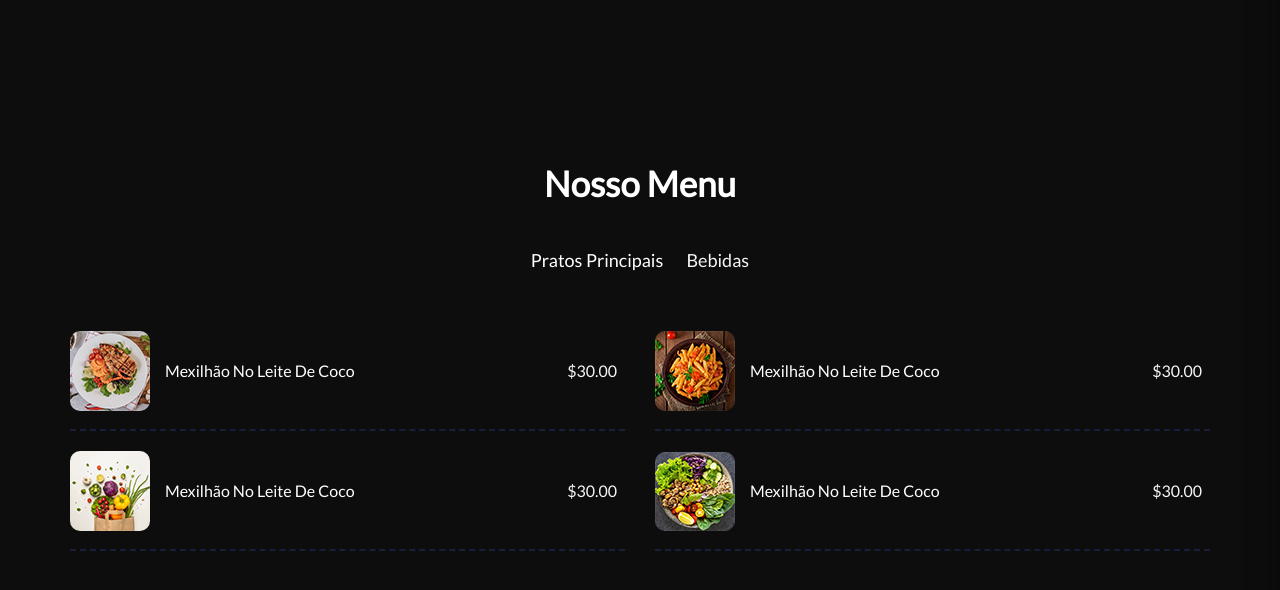
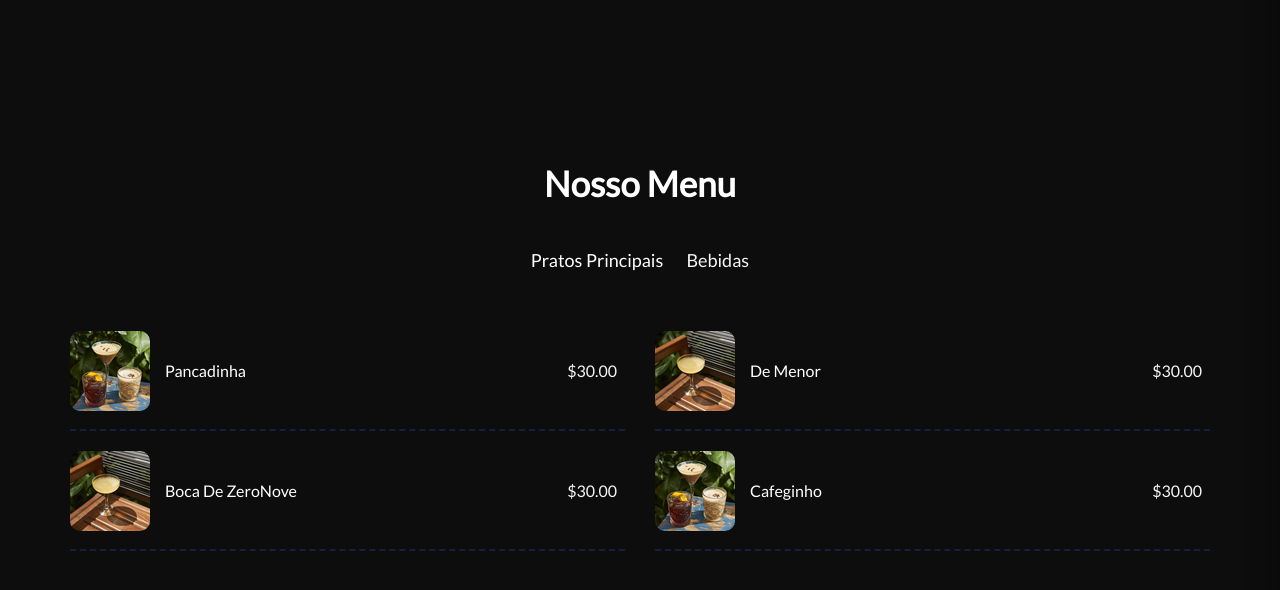
Before and after one commit to gustavo-hnrq/PRETO-Restaurante, a plain HTML site: page index.html in a window 1280 px wide. Both pictures are taken after a click on the button "Bebidas". Shown: the part 1366-1956 px from the top of the page. Drawn offline with nearby package versions, Linux system fonts and the light colour scheme; a web font is replaced by a local one.

Commit message:
Add files via upload

```diff
--- a/index.html
+++ b/index.html
@@ -27,7 +27,7 @@
             <ul>
               <li class="nav-item"><a href="#home">Início</a></li>
               <li class="nav-item"><a href="#about">Sobre</a></li>
-              <li class="nav-item"><a href="#our-menu">Menu</a></li>
+              <li class="nav-item"><a href="#nosso-menu">Menu</a></li>
               <li class="nav-item"><a href="#eventos-preto">Eventos</a></li>
               <li class="nav-item"><a href="#reserva">Reserva</a></li>
               <li class="nav-item"><a href="#footer">Contato</a></li>
@@ -47,7 +47,7 @@
             <p>Seja bem-vindo ao</p>
             <h1>PRETO</h1>
             <p>RESTAURANTE</p>
-            <a href="#our-menu" class="btn btn-default">Ver menu</a>
+            <a href="#nosso-menu" class="btn btn-default">Ver menu</a>
           </div>
         </div>
       </div>
@@ -74,7 +74,7 @@
             <p>
               Junte-se a nós nessa jornada culinária especial, onde as raízes se encontram e as histórias são contadas através dos sabores, tudo em um ambiente acolhedor e cativante.
             </p>
-            <a href="#our-menu" class="btn btn-default">Ver menu</a>
+            <a href="#nosso-menu" class="btn btn-default">Ver menu</a>
           </div>
           <div class="about-img" data-aos="fade-left" data-aos-duration="1000">
             <div class="image-box">
@@ -87,7 +87,7 @@
     <!-- seção sobre - fim-->
 
     <!-- seção menu - inicio -->
-    <section class="menu-section sec-padding pratos" id="our-menu">
+    <section class="menu-section sec-padding pratos" id="nosso-menu">
       <div class="container">
         <div class="row">
           <div class="section-title">
@@ -105,7 +105,7 @@
           <div class="menu-item" data-aos="fade-up-right" data-aos-duration="1000">
             <div class="menu-item-title op1">
               <img src="./images/menu/1.jpg" alt="menu">
-              <h3>Mexilhão no Leite de Coco</h3>
+              <h3>Arroz de Xinxin</h3>
             </div>
             <div class="menu-item-price">$40.00</div>
           </div>
@@ -113,7 +113,7 @@
           <div class="menu-item" data-aos="fade-up-left" data-aos-duration="1000">
             <div class="menu-item-title">
               <img src="./images/menu/2.jpg" alt="menu" />
-              <h3>Mexilhão no Leite de Coco</h3>
+              <h3>Ragu de Ossubuco</h3>
             </div>
             <div class="menu-item-price">$40.00</div>
           </div>
@@ -124,7 +124,7 @@
           >
             <div class="menu-item-title">
               <img src="./images/menu/3.jpg" alt="menu" />
-              <h3>Mexilhão no Leite de Coco</h3>
+              <h3>Feijoada do Mar</h3>
             </div>
             <div class="menu-item-price">$40.00</div>
           </div>
@@ -135,7 +135,7 @@
           >
             <div class="menu-item-title">
               <img src="./images/menu/4.jpg" alt="menu" />
-              <h3>Mexilhão no Leite de Coco</h3>
+              <h3>Arroz de Polvo</h3>
             </div>
             <div class="menu-item-price">$40.00</div>
           </div>
@@ -146,7 +146,7 @@
           >
             <div class="menu-item-title">
               <img src="./images/menu/5.jpg" alt="menu" />
-              <h3>Mexilhão no Leite de Coco</h3>
+              <h3>Carne de Sol</h3>
             </div>
             <div class="menu-item-price">$40.00</div>
           </div>
@@ -157,7 +157,7 @@
           >
             <div class="menu-item-title">
               <img src="./images/menu/6.jpg" alt="menu" />
-              <h3>Mexilhão no Leite de Coco</h3>
+              <h3>Arroz Vegetariano</h3>
             </div>
             <div class="menu-item-price">$40.00</div>
           </div>
@@ -168,7 +168,7 @@
           >
             <div class="menu-item-title">
               <img src="./images/menu/7.jpg" alt="menu" />
-              <h3>Mexilhão no Leite de Coco</h3>
+              <h3>Baião Vegetariano</h3>
             </div>
             <div class="menu-item-price">$40.00</div>
           </div>
@@ -179,7 +179,7 @@
           >
             <div class="menu-item-title">
               <img src="./images/menu/8.jpg" alt="menu" />
-              <h3>Mexilhão no Leite de Coco</h3>
+              <h3>Baião de Camarão</h3>
             </div>
             <div class="menu-item-price">$40.00</div>
           </div>
@@ -191,8 +191,8 @@
             data-aos-duration="1000"
           >
             <div class="menu-item-title">
-              <img src="./images/menu/1.jpg" alt="menu" />
-              <h3>Mexilhão no Leite de Coco</h3>
+              <img src="./images/menu/bebida01.png" alt="menu" />
+              <h3>Pancadinha</h3>
             </div>
             <div class="menu-item-price">$30.00</div>
           </div>
@@ -202,8 +202,8 @@
             data-aos-duration="1000"
           >
             <div class="menu-item-title">
-              <img src="./images/menu/2.jpg" alt="menu" />
-              <h3>Mexilhão no Leite de Coco</h3>
+              <img src="./images/menu/boca09.png" alt="menu" />
+              <h3>De Menor</h3>
             </div>
             <div class="menu-item-price">$30.00</div>
           </div>
@@ -213,8 +213,8 @@
             data-aos-duration="1000"
           >
             <div class="menu-item-title">
-              <img src="./images/menu/3.jpg" alt="menu" />
-              <h3>Mexilhão no Leite de Coco</h3>
+              <img src="./images/menu/boca09.png" alt="menu" />
+              <h3>Boca de ZeroNove</h3>
             </div>
             <div class="menu-item-price">$30.00</div>
           </div>
@@ -224,8 +224,8 @@
             data-aos-duration="1000"
           >
             <div class="menu-item-title">
-              <img src="./images/menu/4.jpg" alt="menu" />
-              <h3>Mexilhão no Leite de Coco</h3>
+              <img src="./images/menu/bebida01.png" alt="menu" />
+              <h3>Cafeginho</h3>
             </div>
             <div class="menu-item-price">$30.00</div>
           </div>
```
Also changed, not shown: images/351031740_545329707813484_8050623429414806559_n.jpg (added), images/menu/bebida01.png (added), images/menu/boca09.png (added).
